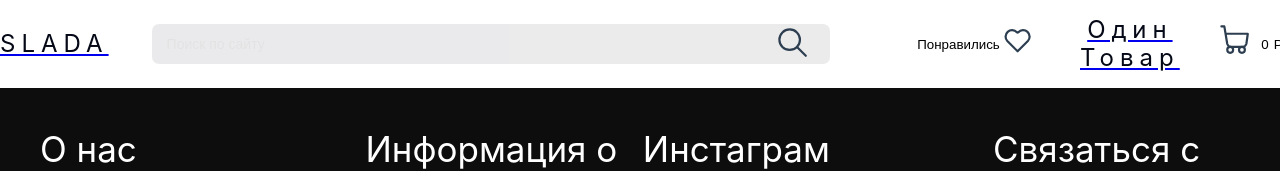
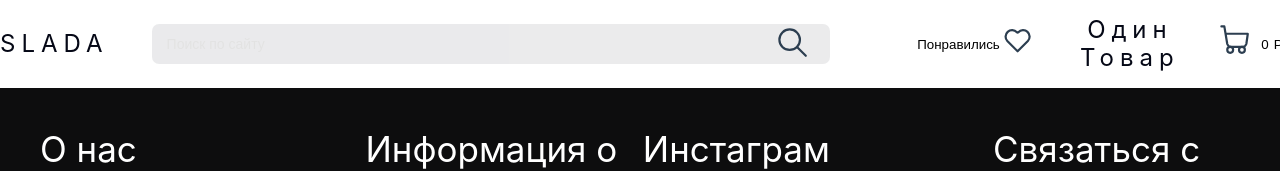
Before and after one commit to Rich-alien/techonline, a React (Create React App) app: page / in a window 1280 px wide. Shown: the top 171 px of the page. Built offline with nearby package versions, Linux system fonts and the light colour scheme.

Commit message:
add text-decoration: none for link

```diff
--- a/src/components/Main/NavBar/NavBar.module.css
+++ b/src/components/Main/NavBar/NavBar.module.css
@@ -30,14 +30,15 @@
     cursor: pointer;
 }
 
-.btnFavorite {
 
-}
 
 .btnCart {
     display: flex;
     justify-content: center;
     width: 150px;
+}
+.linkLogo{
+    text-decoration: none;
 }
 .price{
     margin: 0 5px 0 0;
```
